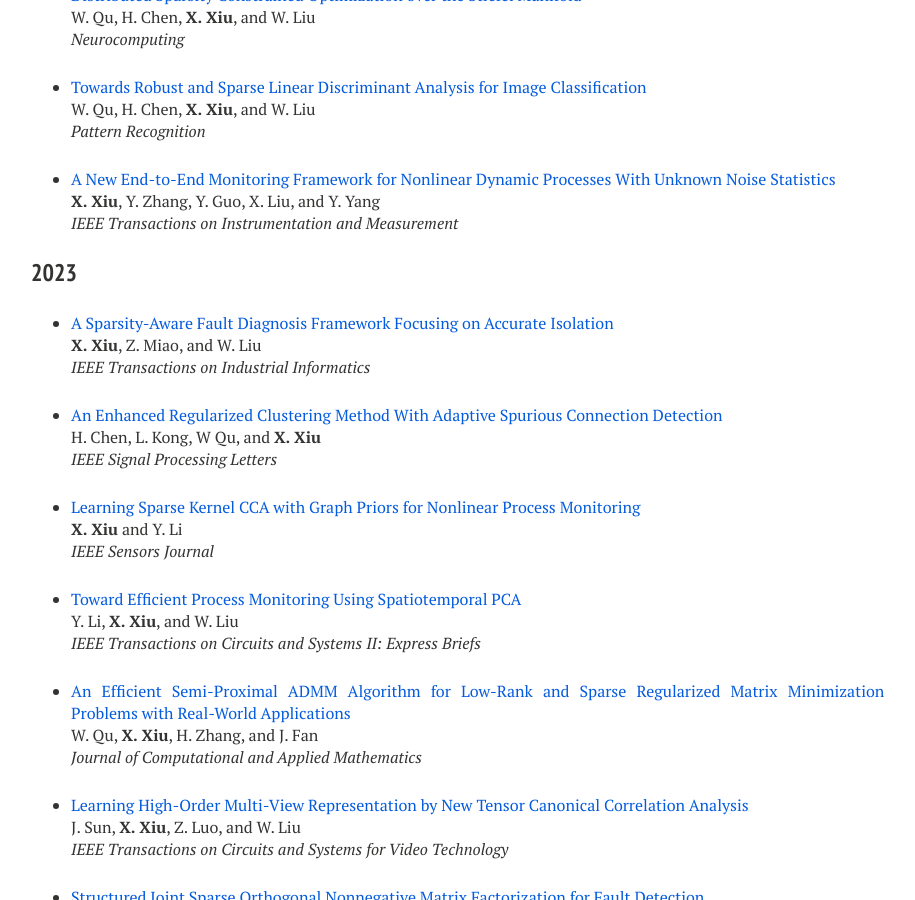
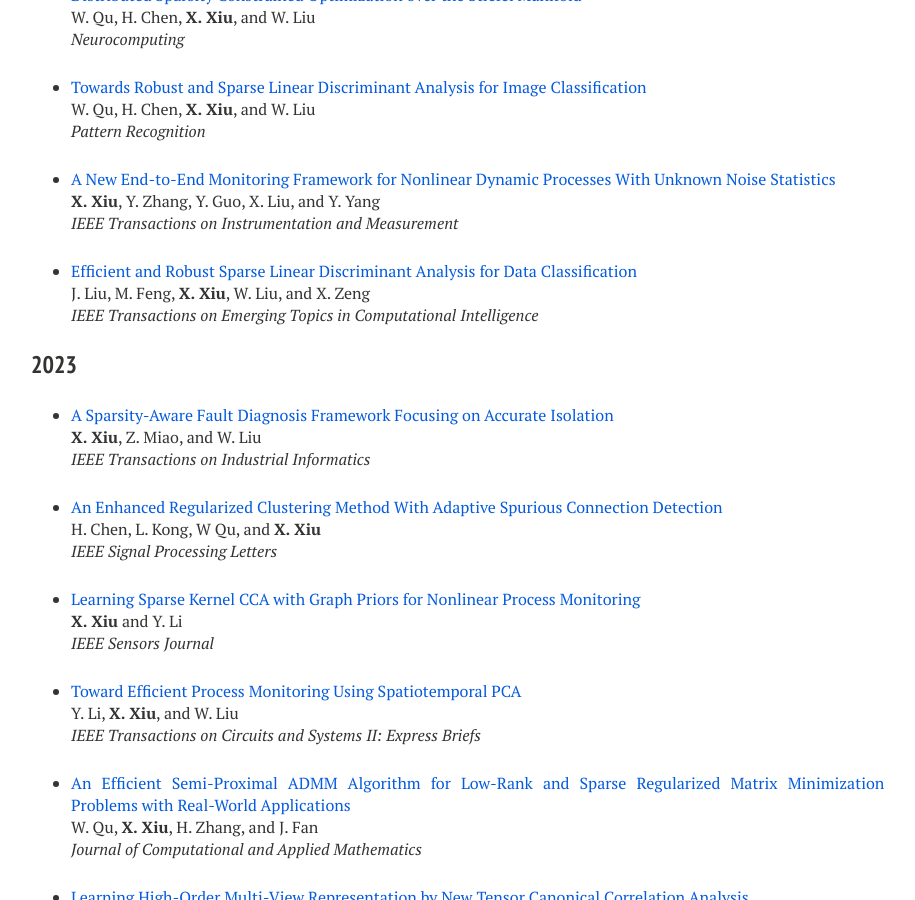
Before and after one commit to xianchaoxiu/xianchaoxiu.github.io, a Jekyll site: the page built from publications/index.md, in a window 1280 px wide and 900 px high, scrolled down 474 px. Shown: the whole window, without its empty margins (289-1204 px from the left). Built offline with Jekyll 4.4.1, drawn with Linux system fonts in a browser that asks for light colours; nearby versions of some CDN libraries; some of the changed text lies outside the part shown.

Commit message:
Update index.md

```diff
--- a/publications/index.md
+++ b/publications/index.md
@@ -25,17 +25,26 @@ Y. Zhu, <b>X. Xiu</b>, W. Liu, and C. Yin<br>
 <b>X. Xiu</b>, L. Pan, Y. Yang, and W. Liu<br>
 <i>IEEE Transactions on Neural Networks and Learning Systems</i><br>
 
+
 * <a href="https://www.sciencedirect.com/science/article/abs/pii/S0925231224010385" class="textlink" target="_blank">Distributed Sparsity Constrained Optimization over the Stiefel Manifold</a><br>
 W. Qu, H. Chen, <b>X. Xiu</b>, and W. Liu<br>
 <i>Neurocomputing</i><br>
+
 
 * <a href="https://www.sciencedirect.com/science/article/abs/pii/S0031320324002632" class="textlink" target="_blank">Towards Robust and Sparse Linear Discriminant Analysis for Image Classification</a><br>
 W. Qu, H. Chen, <b>X. Xiu</b>, and W. Liu<br>
 <i>Pattern Recognition</i><br>
 
+
 * <a href="https://ieeexplore.ieee.org/abstract/document/10464356" class="textlink" target="_blank">A New End-to-End Monitoring Framework for Nonlinear Dynamic Processes With Unknown Noise Statistics</a><br>
 <b>X. Xiu</b>, Y. Zhang, Y. Guo, X. Liu, and Y. Yang<br>
 <i>IEEE Transactions on Instrumentation and Measurement</i><br>
+
+
+* <a href="https://ieeexplore.ieee.org/abstract/document/10542504" class="textlink" target="_blank">Efficient and Robust Sparse Linear Discriminant Analysis for Data Classification</a><br>
+J. Liu, M. Feng, <b>X. Xiu</b>, W. Liu, and X. Zeng<br>
+<i>IEEE Transactions on Emerging Topics in Computational Intelligence</i><br>
+
 
 
 ### 2023
@@ -49,25 +58,31 @@ W. Qu, H. Chen, <b>X. Xiu</b>, and W. Liu<br>
 H. Chen, L. Kong, W Qu, and <b>X. Xiu</b><br>
 <i>IEEE Signal Processing Letters</i><br>
 
+
 * <a href="https://ieeexplore.ieee.org/abstract/document/10050438" class="textlink" target="_blank">Learning Sparse Kernel CCA with Graph Priors for Nonlinear Process Monitoring</a><br>
 <b>X. Xiu</b> and Y. Li<br>
 <i>IEEE Sensors Journal</i><br>
+
 
 * <a href="https://ieeexplore.ieee.org/abstract/document/9765518" class="textlink" target="_blank">Toward Efficient Process Monitoring Using Spatiotemporal PCA</a><br>
 Y. Li, <b>X. Xiu</b>, and W. Liu<br>
 <i>IEEE Transactions on Circuits and Systems II: Express Briefs</i><br>
 
+
 * <a href="https://www.sciencedirect.com/science/article/abs/pii/S0377042722006057" class="textlink" target="_blank">An Efficient Semi-Proximal ADMM Algorithm for Low-Rank and Sparse Regularized Matrix Minimization Problems with Real-World Applications</a><br>
 W. Qu, <b>X. Xiu</b>, H. Zhang, and J. Fan<br>
 <i>Journal of Computational and Applied Mathematics</i><br>
+
 
 * <a href="https://ieeexplore.ieee.org/abstract/document/10091146" class="textlink" target="_blank">Learning High-Order Multi-View Representation by New Tensor Canonical Correlation Analysis</a><br>
 J. Sun, <b>X. Xiu</b>, Z. Luo, and W. Liu<br>
 <i>IEEE Transactions on Circuits and Systems for Video Technology</i><br>
 
+
 * <a href="https://ieeexplore.ieee.org/abstract/document/10036023" class="textlink" target="_blank">Structured Joint Sparse Orthogonal Nonnegative Matrix Factorization for Fault Detection</a><br>
 X Zhang, <b>X. Xiu</b>, and C Zhang<br>
 <i>IEEE Transactions on Instrumentation and Measurement</i><br>
+
 
 
 ### 2022
@@ -76,13 +91,16 @@ X Zhang, <b>X. Xiu</b>, and C Zhang<br>
 <b>X. Xiu</b>, Z. Miao, Y. Yang, and W. Liu<br>
 <i>IEEE Transactions on Industrial Informatics</i><br>
 
+
 * <a href="https://ieeexplore.ieee.org/abstract/document/9619966" class="textlink" target="_blank">An Efficient Newton-Based Method for Sparse Generalized Canonical Correlation Analysis</a><br>
 X. Li, <b>X. Xiu</b>, W. Liu, and Z. Miao<br>
 <i>IEEE Signal Processing Letters</i><br>
 
+
 * <a href="https://ieeexplore.ieee.org/abstract/document/9745488" class="textlink" target="_blank">Efficient and Robust Process Monitoring Using Structured Low-Rank Representation</a><br>
 Z. Miao and <b>X. Xiu</b><br>
 <i>IEEE Transactions on Circuits and Systems II: Express Briefs</i><br>
+
 
 * <a href="https://www.sciencedirect.com/science/article/abs/pii/S0360544222013184" class="textlink" target="_blank">Towards Efficient State of Charge Estimation of Lithium-ion Batteries Using Canonical Correlation Analysis</a><br>
 Z. Ni, <b>X. Xiu</b>, and Y. Yang<br>
@@ -96,6 +114,7 @@ Z. Ni, <b>X. Xiu</b>, and Y. Yang<br>
 <b>X. Xiu</b>, Y. Yang, L. Kong, and W. Liu<br>
 <i>IEEE Transactions on Circuits and Systems II: Express Briefs</i><br>
 
+
 * <a href="https://ieeexplore.ieee.org/abstract/document/9381237" class="textlink" target="_blank">Fault Detection Using Structured Joint Sparse Nonnegative Matrix Factorization</a> <br>
 <b>X. Xiu</b>, Y. Yang, L. Kong, and W. Liu <br>
 <i>IEEE Transactions on Instrumentation and Measurement</i><br>
@@ -108,6 +127,7 @@ Z. Ni, <b>X. Xiu</b>, and Y. Yang<br>
 <b>X. Xiu</b>, Y. Yang, L. Kong, and W. Liu <br>
 <i>Journal of Process Control</i><br>
 
+
 * <a href="https://www.sciencedirect.com/science/article/abs/pii/S0096300320302411" class="textlink" target="_blank">tSSNALM: A Fast Two-Stage Semi-Smooth Newton Augmented Lagrangian Method for Sparse CCA</a>  <br>
 <b>X. Xiu</b>, Y. Yang, L. Kong, and W. Liu<br>
 <i>Applied Mathematics and Computation</i><br>
@@ -116,7 +136,7 @@ Z. Ni, <b>X. Xiu</b>, and Y. Yang<br>
 
 ### 2019
 
-* <a href="https://www.sciencedirect.com/science/article/abs/pii/S0167947319300039" class="textlink" target="_blank">Alternating direction method of multipliers for nonconvex fused regression problems</a>  <br>
+* <a href="https://www.sciencedirect.com/science/article/abs/pii/S0167947319300039" class="textlink" target="_blank">Alternating Direction Method of Multipliers for Nonconvex Fused Regression Problems</a>  <br>
 <b>X. Xiu</b>, W. Liu, L. Li, and L. Kong<br>
 <i>Computational Statistics & Data Analysis</i><br>
 
```
